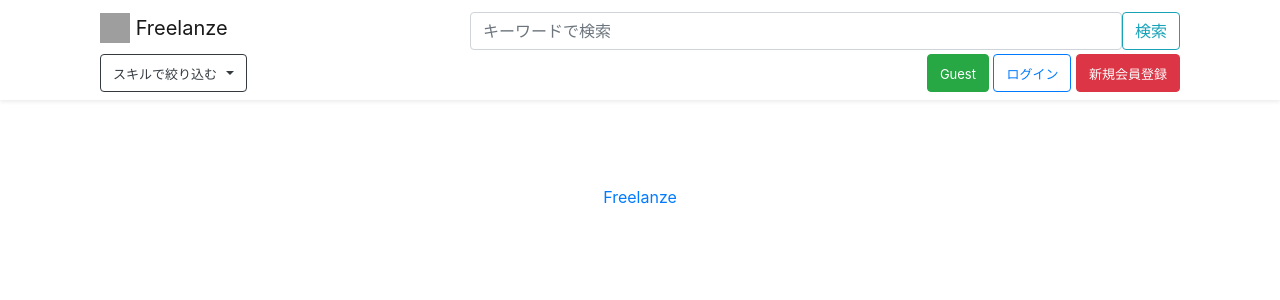
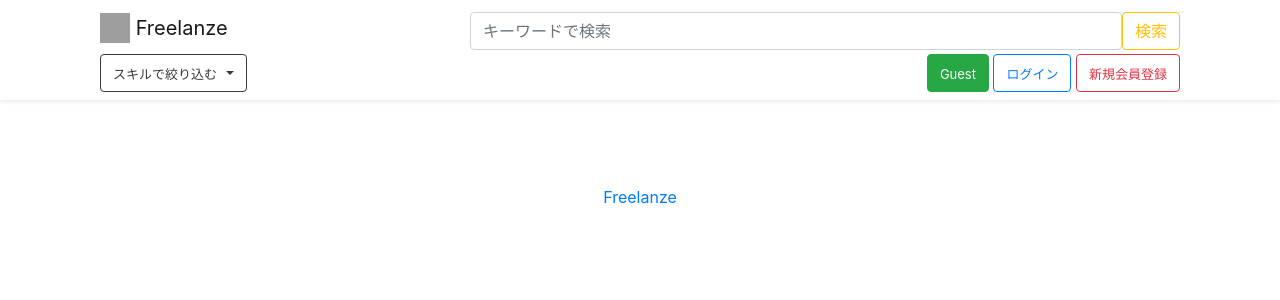
Before and after one commit to ren80001/freelanze_1224, a Django app: template django/src/register/templates/register/search_detail.html in a window 1280 px wide. Shown: the top 300 px of the page. Run offline with Django 3.2, Linux system fonts and the light colour scheme; the template is opened without the code that fills it, so the values that code supplies are empty; some libraries are stand-ins or nearby versions; grey boxes are pictures that could not be loaded.

Commit message:
少々修正

```diff
--- a/django/python/requirements.txt
+++ b/django/python/requirements.txt
@@ -32,3 +32,4 @@ sqlparse==0.4.1
 urllib3==1.25.10
 uWSGI==2.0.17
 mysql-connector-python==8.0.22
+django-ses
--- a/django/src/register/templates/register/search_detail.html
+++ b/django/src/register/templates/register/search_detail.html
@@ -19,11 +19,11 @@
                 <div class="float-right pt-1">
                     {% if user.is_authenticated %}
                     <a class="btn btn-outline-primary" id="name11" href="{% url 'register:user_detail' user.pk %}" role="button"><font size="2">マイページ</font></a>
-                    <a class="btn btn-danger" href="{% url 'register:logout' %}" role="button"><font size="2">ログアウト</font></a>
+                    <a class="btn btn-outline-danger" href="{% url 'register:logout' %}" role="button"><font size="2">ログアウト</font></a>
                     {% else %}
                     <a class="btn btn-success" href="{% url 'register:Guest_login' %}" role="button"><font size="2">Guest</font></a>
                     <a class="btn btn-outline-primary" href="{% url 'register:login' %}" role="button"><font size="2">ログイン</font></a>
-                    <a class="btn btn-danger" href="{% url 'register:sign_up' %}" role="button"><font size="2">新規会員登録</font></a>
+                    <a class="btn btn-outline-danger" href="{% url 'register:sign_up' %}" role="button"><font size="2">新規会員登録</font></a>
                     {% endif %}
                 </div>
             </div>
@@ -33,7 +33,7 @@
                     <div class="form-group mb-0 flex-grow-1">
                         <input id="form" name="q" value="{{ request.GET.q }}" type="text" class="col-12 form-control mr-sm-2" placeholder="キーワードで検索" aria-label="検索...">
                     </div>
-                    <button type="submit" class="btn btn-outline-info my-0">検索</button>
+                    <button type="submit" class="btn btn-outline-warning my-0">検索</button>
                 </form>
             </div>
 
```
